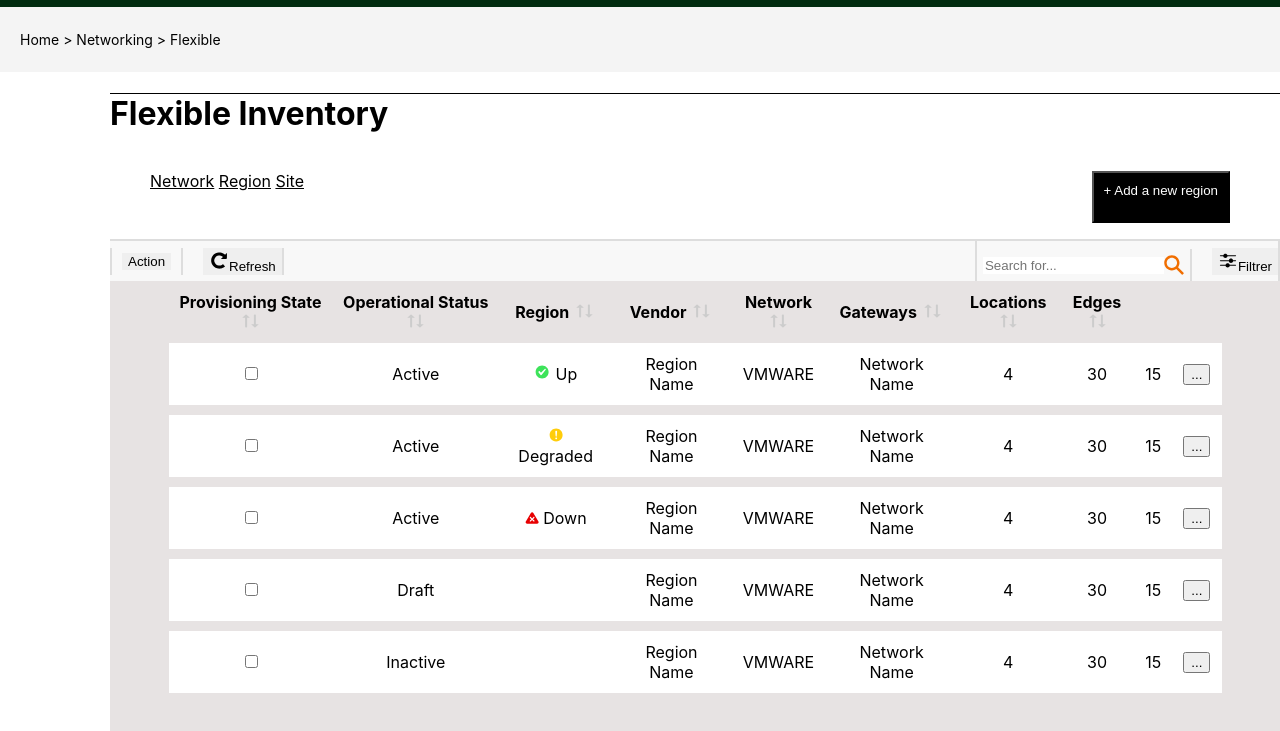
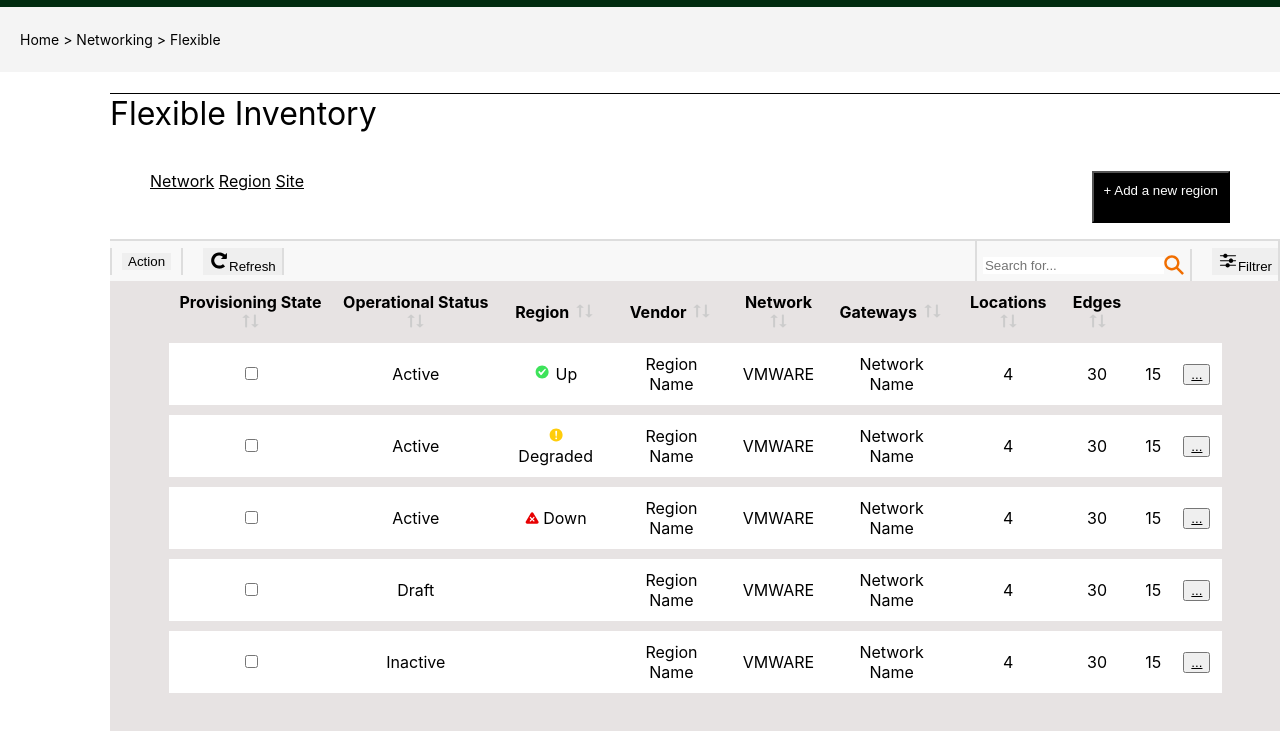
Before and after one commit to Hamakomi/ProjetWebS6, a plain HTML site: page RAND/index.html in a window 1280 px wide. Shown: the part 69-800 px from the top of the page. Drawn offline with Linux system fonts and the light colour scheme.

Commit message:
WAAAAAAA

```diff
--- a/RAND/CSS/index.css
+++ b/RAND/CSS/index.css
@@ -23,6 +23,7 @@ ul{
 h1{
 	border-top: 1px solid black;
 	margin-left:55px;
+	font-weight:normal;
 }
 body{
 margin-left:100px;
--- a/RAND/index.html
+++ b/RAND/index.html
@@ -12,12 +12,12 @@
 
   <div id="top-bar">
     <div class="navbar">
-    <a> <img src="icone/icone_site.svg" alt="logo site"> </a>
+    <a> <img src="../HELP/icone/icone_site.svg" alt="logo site"> </a>
     <a href="#home">My Network</a>
     <a href="#news">Solutions</a>
     <div class="dropdown">
       <button class="dropbtn">Regions
-        <i class="fa fa-caret-down"><img src="icone/fleche_verticale.svg"></i>
+        <i class="fa fa-caret-down"><img src="../HELP/icone/fleche_verticale.svg"></i>
       </button>
       <div class="dropdown-content">
         <a href="#">Link 1</a>
@@ -27,7 +27,7 @@
     </div>
       <div class="dropdown">
         <button class="dropbtn">Locations
-          <i class="fa fa-caret-down"><img src="icone/fleche_verticale.svg"></i>
+          <i class="fa fa-caret-down"><img src="../HELP/icone/fleche_verticale.svg"></i>
         </button>
         <div class="dropdown-content">
           <a href="#">Link 1</a>
@@ -231,7 +231,7 @@
                         <td>4</td>
                         <td>30</td>
                         <td>15</td>
-                        <td><button class="">...</button></td>
+                        <td><button class=""><a href="regions_details.html">...</button></td>
                     </tr>
                     <tr>
                         <td><input type="checkbox"></td>
@@ -248,7 +248,7 @@
                         <td>4</td>
                         <td>30</td>
                         <td>15</td>
-                        <td><button class="">...</button></td>
+                        <td><button class=""><a href="regions_details.html">...</button></td>
                     </tr>
                     <tr>
                         <td><input type="checkbox"></td>
@@ -265,7 +265,7 @@
                         <td>4</td>
                         <td>30</td>
                         <td>15</td>
-                        <td><button class="">...</button></td>
+                        <td><button class=""><a href="regions_details.html">...</button></td>
                     </tr>
                     <tr>
                         <td><input type="checkbox"></td>
@@ -277,7 +277,7 @@
                         <td>4</td>
                         <td>30</td>
                         <td>15</td>
-                        <td><button class="">...</button></td>
+                        <td><button class=""><a href="regions_details.html">...</button></td>
                     </tr>
                     <tr>
                         <td><input type="checkbox"></td>
@@ -289,7 +289,7 @@
                         <td>4</td>
                         <td>30</td>
                         <td>15</td>
-                        <td><button class="">...</button></td>
+                        <td><button class=""><a href="regions_details.html">...</button></td>
                     </tr>
                 </tbody>
             </table>
```
